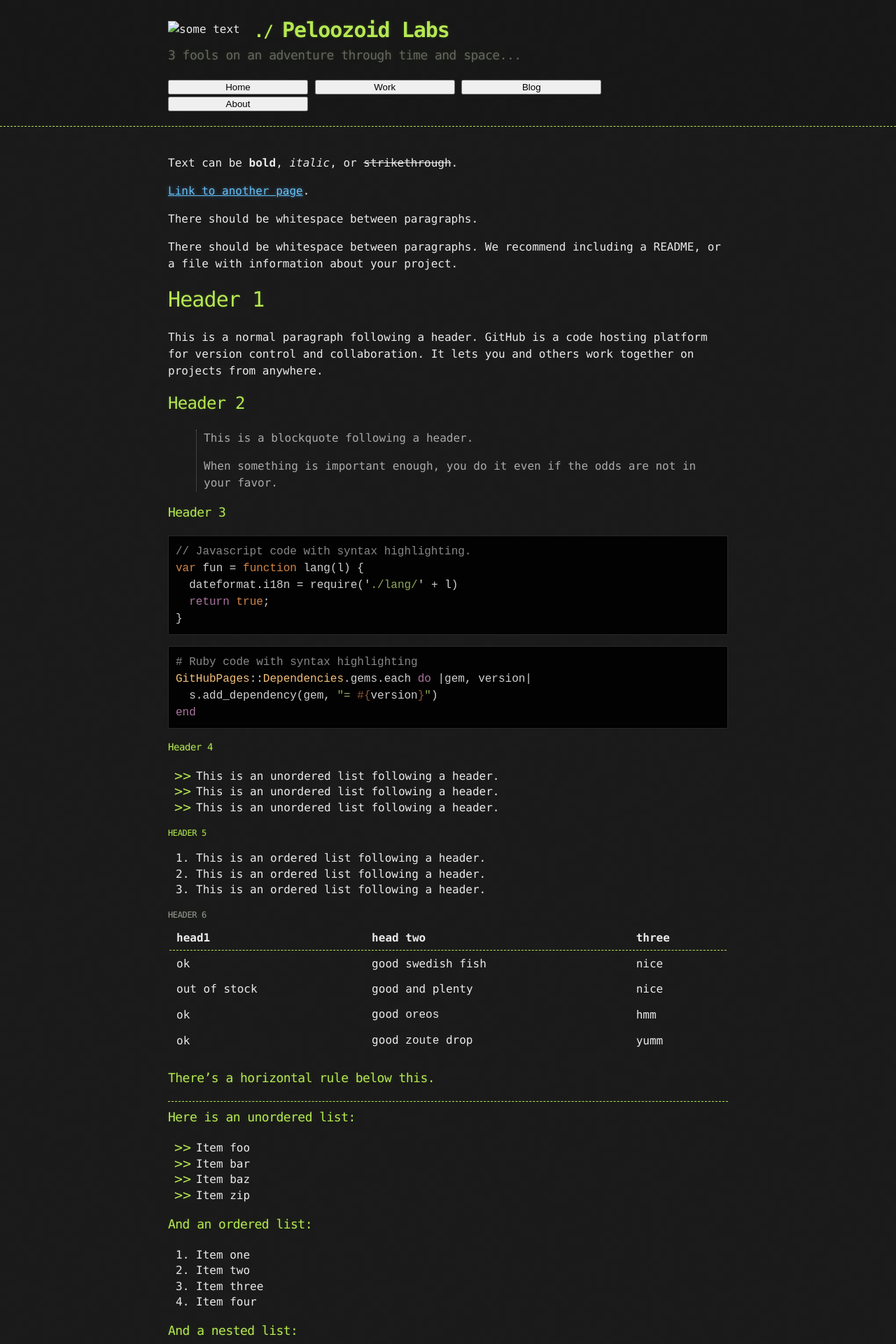
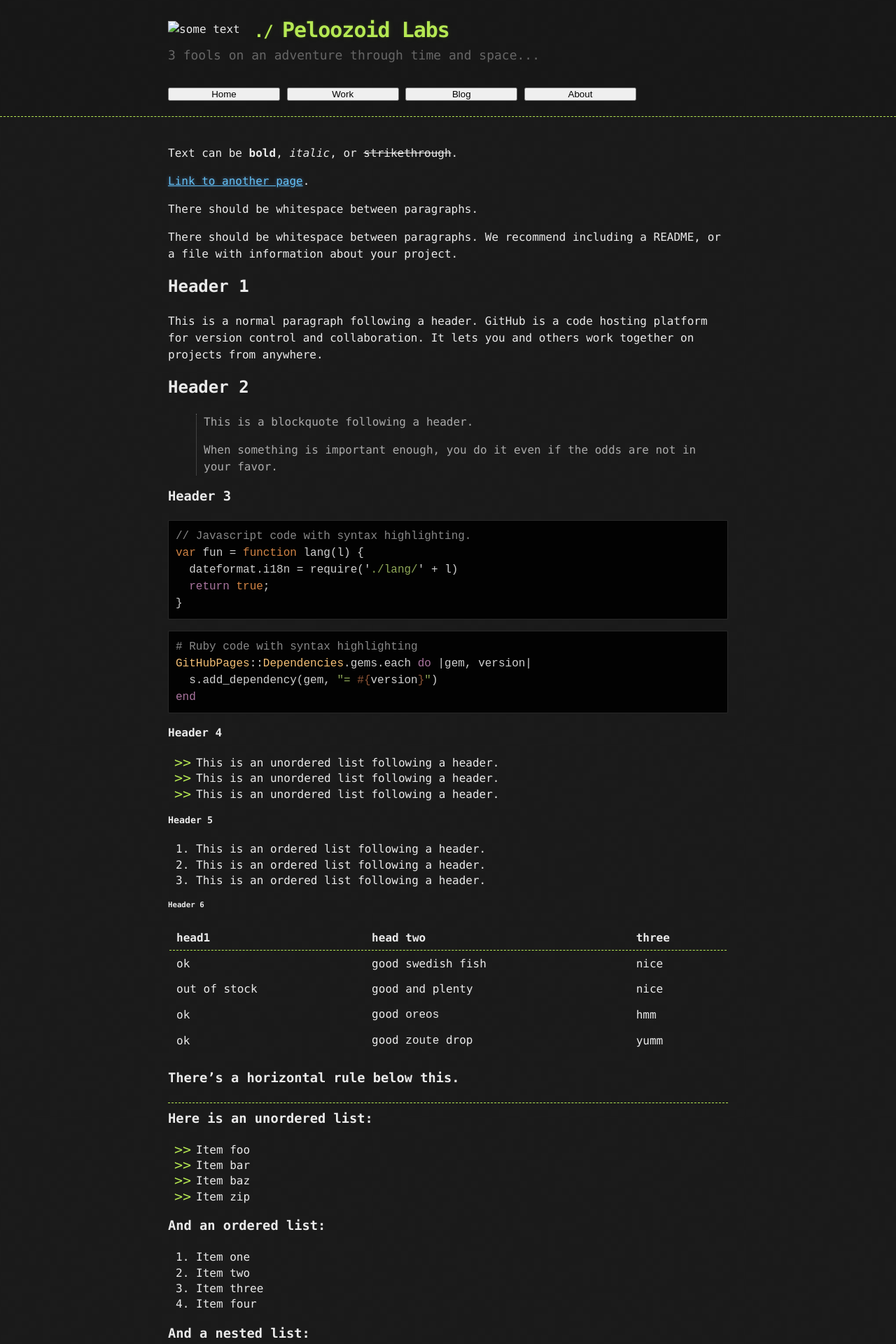
Before and after one commit to Flobb212/www.peloozoid.co.uk, a Jekyll site: the page built from pages-themes-hacker-a03e035/index.md, in a window 1280 px wide. Shown: the top 1920 px of the page at 70% size. Built offline with Jekyll 4.4.1, drawn with Linux system fonts in a browser that asks for light colours.

Commit message:
reformatting buttons

```diff
--- a/_layouts/default.html
+++ b/_layouts/default.html
@@ -22,7 +22,7 @@
           <h2>{{ site.description | default: site.github.project_tagline }}</h2>
         </div>
 
-        <div class="container">
+        <div class="toolbar">
           <button class ="TBbutton">Home</button>
           <button class ="TBbutton">Work</button>
           <button class ="TBbutton">Blog</button>
--- a/_sass/jekyll-theme-hacker.scss
+++ b/_sass/jekyll-theme-hacker.scss
@@ -23,9 +23,13 @@ body {
   padding-right: 20px;
   padding-top: 10px;
 }
+.toolbar {
+  padding-top: 10px;
+}
 
 .TBbutton {
-  width: 25%;
+  width: 20%;
+  padding: 0px;
 }
 
 section {
@@ -95,45 +99,6 @@ header h2 {
 }
 section img {
   max-width: 100%
-}
-
-h1, h2, h3, h4, h5, h6 {
-  font-weight: normal;
-  font-family: Monaco, "Bitstream Vera Sans Mono", "Lucida Console", Terminal, monospace;
-  color: #b5e853;
-  letter-spacing: -0.03em;
-  text-shadow: 0 1px 1px rgba(0, 0, 0, 0.1),
-               0 0 5px rgba(181, 232, 83, 0.1),
-               0 0 10px rgba(181, 232, 83, 0.1);
-}
-
-#main_content h1 {
-  font-size: 30px;
-}
-
-#main_content h2 {
-  font-size: 24px;
-}
-
-#main_content h3 {
-  font-size: 18px;
-}
-
-#main_content h4 {
-  font-size: 14px;
-}
-
-#main_content h5 {
-  font-size: 12px;
-  text-transform: uppercase;
-  margin: 0 0 5px 0;
-}
-
-#main_content h6 {
-  font-size: 12px;
-  text-transform: uppercase;
-  color: #999;
-  margin: 0 0 5px 0;
 }
 
 dt {
```
